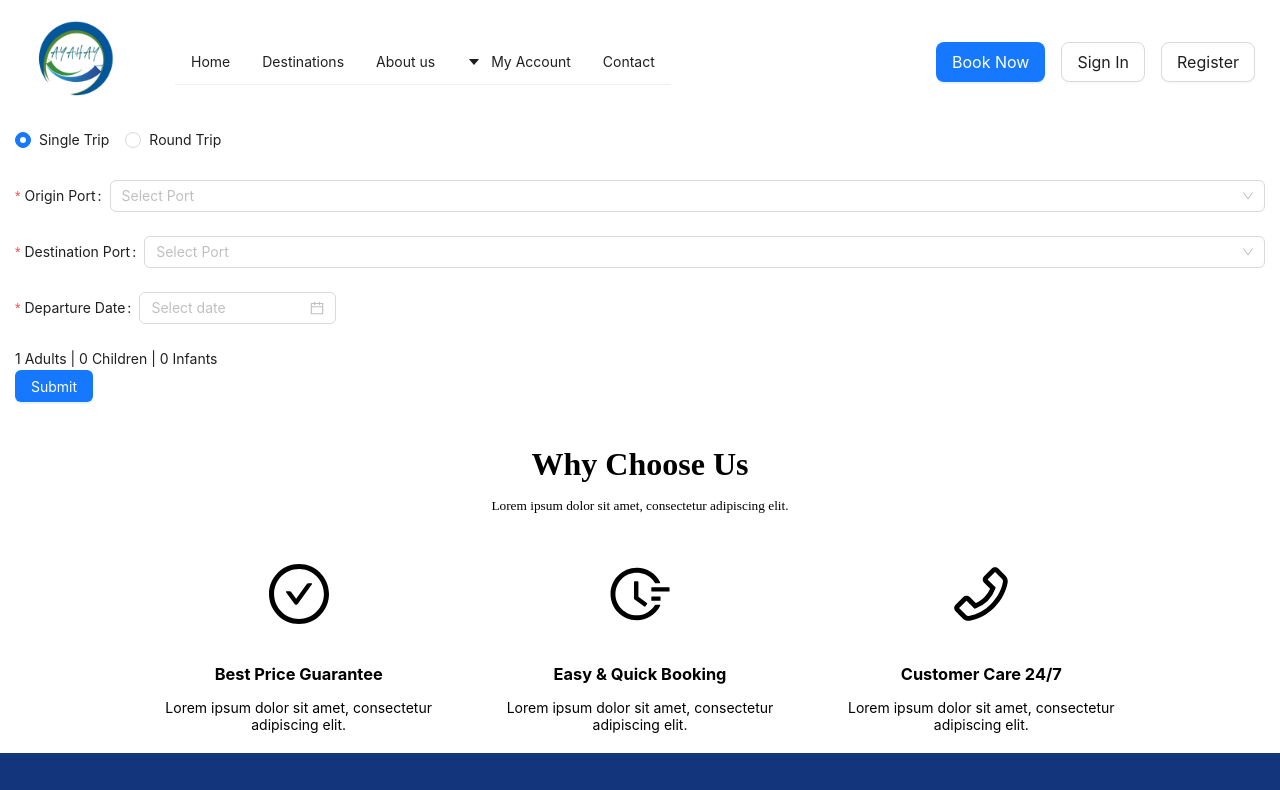
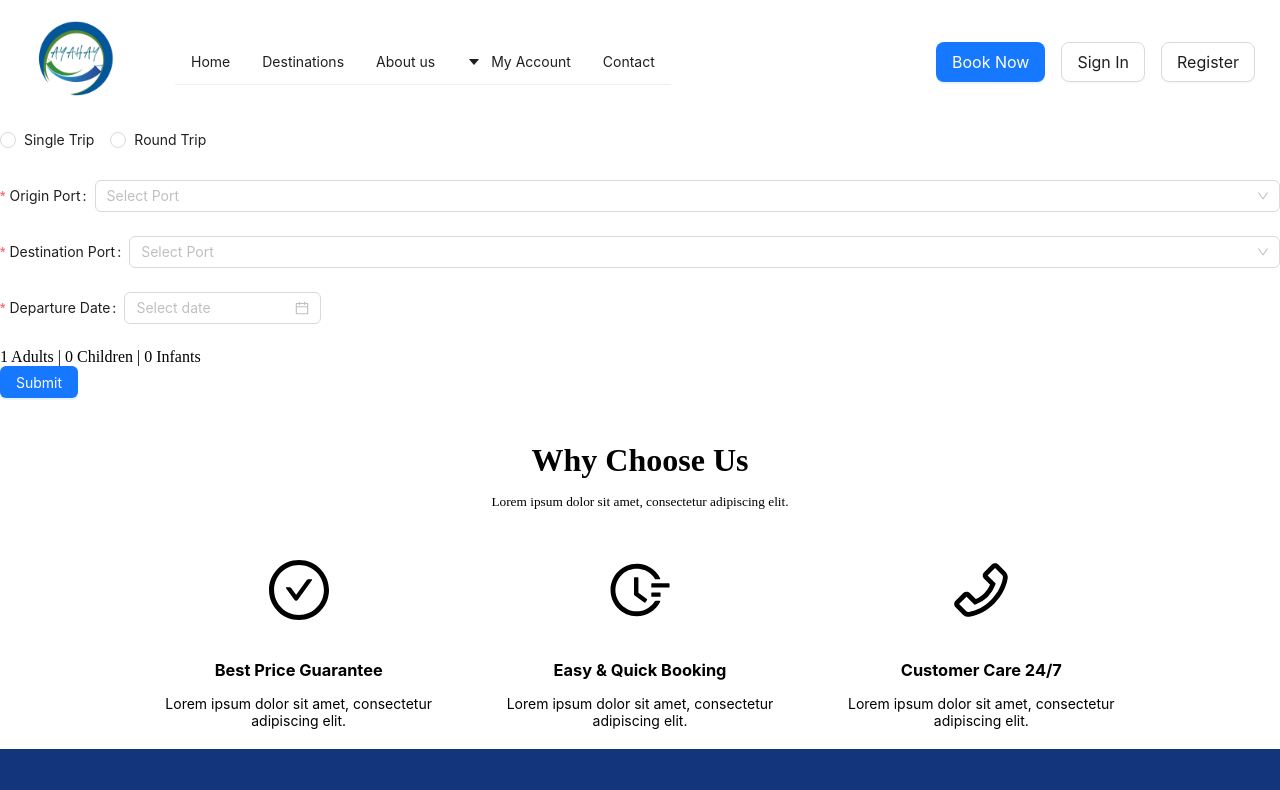
Before and after one commit to ayahayadmin/Ayahay, a Next.js app: page / in a window 1280 px wide. Shown: the top 790 px of the page. Built offline with nearby package versions, Linux system fonts and the light colour scheme.

Commit message:
add return date when round trip; put form element on page instead of component

```diff
--- a/common/components/TripSearchQuery.tsx
+++ b/common/components/TripSearchQuery.tsx
@@ -1,51 +1,22 @@
 'use client';
 import React from 'react';
 import { Button, DatePicker, Form, Radio } from 'antd';
-import styles from './Header.module.scss';
 import Port from '@/common/models/port';
 import PortAutoComplete from '@/common/components/form/PortAutoComplete';
-import {
-  DEFAULT_NUM_ADULTS,
-  DEFAULT_NUM_CHILDREN,
-  DEFAULT_NUM_INFANTS,
-} from '@/common/constants/form';
 import PassengerCount from '@/common/components/form/PassengerCount';
 
 interface TripSearchQueryProps {
   ports: Port[];
 }
 
-interface SearchQuery {
-  tripType: 'single' | 'round';
-  srcPortId: number;
-  destPortId: number;
-  depDate: string;
-  numAdults: number;
-  numChildren: number;
-  numInfants: number;
-}
-
 export default function TripSearchQuery({ ports }: TripSearchQueryProps) {
-  const [form] = Form.useForm();
+  const form = Form.useFormInstance();
+  const tripType = Form.useWatch('tripType', form);
   const srcPortId = Form.useWatch('srcPortId', form);
   const destPortId = Form.useWatch('destPortId', form);
 
-  const submitQuery = (query: any) => {
-    console.log(query);
-  };
-
   return (
-    <Form
-      form={form}
-      className={styles.containerFluid}
-      initialValues={{
-        tripType: 'single',
-        numAdults: DEFAULT_NUM_ADULTS,
-        numChildren: DEFAULT_NUM_CHILDREN,
-        numInfants: DEFAULT_NUM_INFANTS,
-      }}
-      onFinish={submitQuery}
-    >
+    <>
       <div id='search-type'>
         <Form.Item name='tripType'>
           <Radio.Group>
@@ -74,13 +45,24 @@
         />
         <Form.Item
           label='Departure Date'
-          name='depDate'
+          name='departureDate'
           rules={[
             { required: true, message: 'Please select a departure date.' },
           ]}
         >
           <DatePicker format='MMM D, YYYY' />
         </Form.Item>
+        {tripType === 'round' && (
+          <Form.Item
+            label='Return Date'
+            name='returnDate'
+            rules={[
+              { required: true, message: 'Please select a return date.' },
+            ]}
+          >
+            <DatePicker format='MMM D, YYYY' />
+          </Form.Item>
+        )}
         <PassengerCount />
         <Form.Item>
           <Button type='primary' htmlType='submit'>
@@ -88,6 +70,6 @@
           </Button>
         </Form.Item>
       </div>
-    </Form>
+    </>
   );
 }
```
